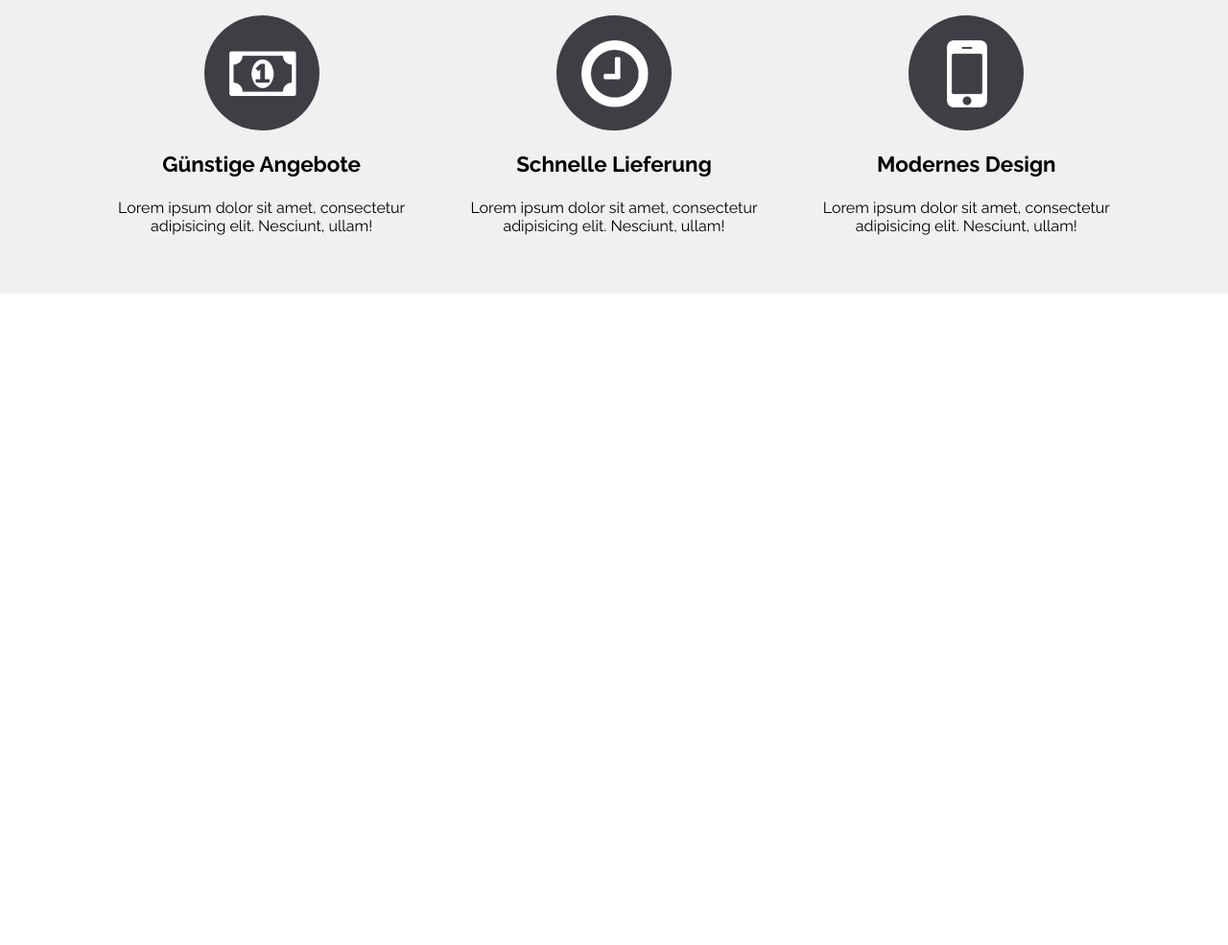
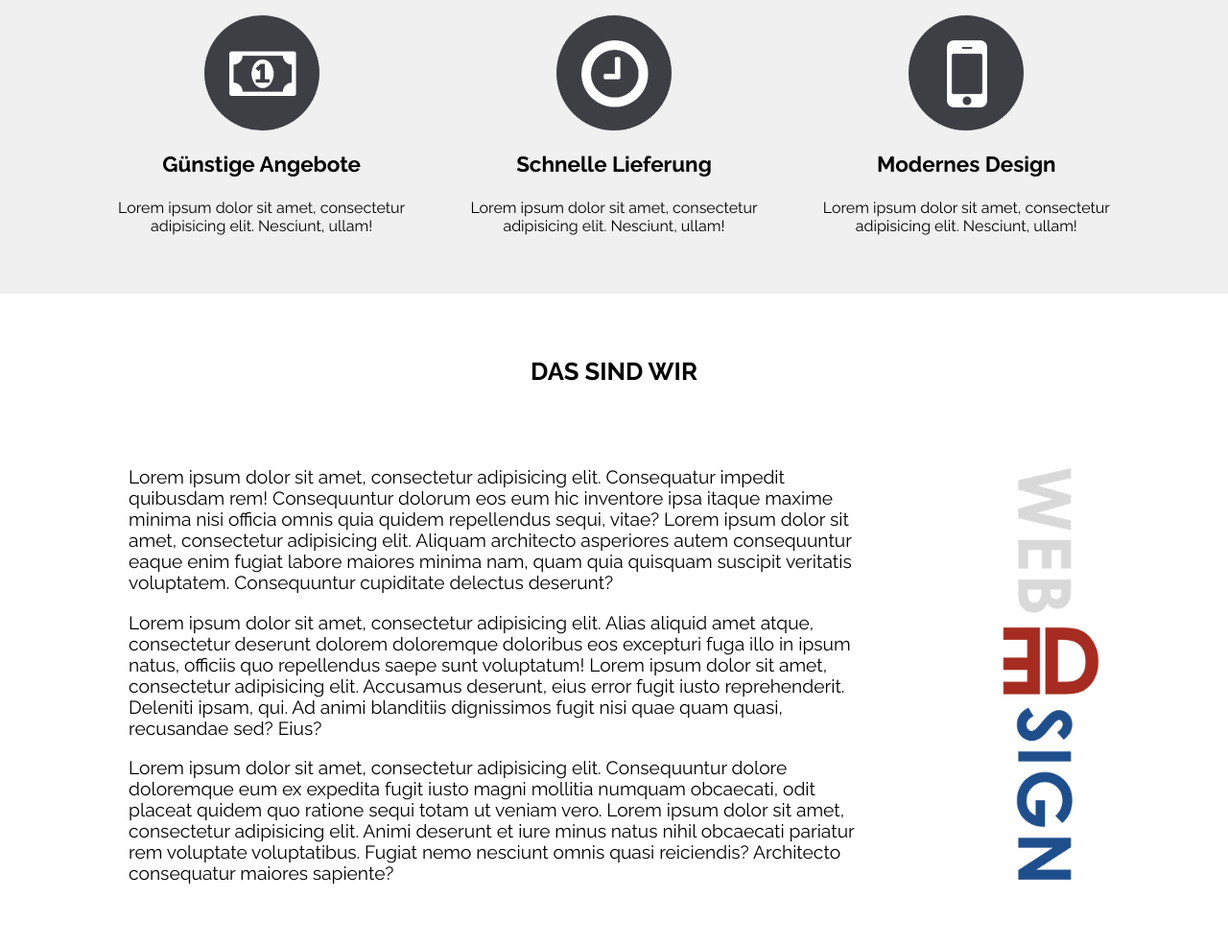
Before and after one commit to robinmatz/webdesign-made-simple, a website: page index.html in a window 1280 px wide. Shown: the part 2114-3099 px from the top of the page at 96% size. Before the commit the page ends 2420 px from the top, so only its background shows below. Drawn offline with Linux system fonts and the light colour scheme.

Commit message:
Über uns Bereich

```diff
--- a/index.html
+++ b/index.html
@@ -267,5 +267,58 @@
         </div>
       </div>
     </section>
+
+    <!-- Über uns Bereich -->
+    <section id="ueber-uns-bereich">
+      <div class="container">
+        <div class="row">
+          <div class="col-6">
+            <header class="intro-container">
+              <h1>Das sind wir</h1>
+            </header>
+          </div>
+        </div>
+        <div class="row">
+          <div class="col-6">
+            <article id="ueber-uns-container">
+              <p>
+                Lorem ipsum dolor sit amet, consectetur adipisicing elit.
+                Consequatur impedit quibusdam rem! Consequuntur dolorum eos eum
+                hic inventore ipsa itaque maxime minima nisi officia omnis quia
+                quidem repellendus sequi, vitae? Lorem ipsum dolor sit amet,
+                consectetur adipisicing elit. Aliquam architecto asperiores
+                autem consequuntur eaque enim fugiat labore maiores minima nam,
+                quam quia quisquam suscipit veritatis voluptatem. Consequuntur
+                cupiditate delectus deserunt?
+              </p>
+              <p>
+                Lorem ipsum dolor sit amet, consectetur adipisicing elit. Alias
+                aliquid amet atque, consectetur deserunt dolorem doloremque
+                doloribus eos excepturi fuga illo in ipsum natus, officiis quo
+                repellendus saepe sunt voluptatum! Lorem ipsum dolor sit amet,
+                consectetur adipisicing elit. Accusamus deserunt, eius error
+                fugit iusto reprehenderit. Deleniti ipsam, qui. Ad animi
+                blanditiis dignissimos fugit nisi quae quam quasi, recusandae
+                sed? Eius?
+              </p>
+              <p>
+                Lorem ipsum dolor sit amet, consectetur adipisicing elit.
+                Consequuntur dolore doloremque eum ex expedita fugit iusto magni
+                mollitia numquam obcaecati, odit placeat quidem quo ratione
+                sequi totam ut veniam vero. Lorem ipsum dolor sit amet,
+                consectetur adipisicing elit. Animi deserunt et iure minus natus
+                nihil obcaecati pariatur rem voluptate voluptatibus. Fugiat nemo
+                nesciunt omnis quasi reiciendis? Architecto consequatur maiores
+                sapiente?
+              </p>
+              <img
+                src="./src/img/webdesign-logo-vertical.png"
+                alt="Logo von Webdesign made simple"
+              />
+            </article>
+          </div>
+        </div>
+      </div>
+    </section>
   </body>
 </html>
--- a/src/css/styles.css
+++ b/src/css/styles.css
@@ -10,6 +10,7 @@ Rot: #a6221
   --dark-grey: #3d3f45;
   --light-grey: #f0f0f0;
   --red: #a62c21;
+  --white: #ffffff;
 }
 
 /* Global */
@@ -79,18 +80,18 @@ section {
 .btn-type-1 {
   background-color: var(--red);
   border: 2px solid var(--red);
-  color: #ffffff;
+  color: var(--white);
   padding: 0.4rem 0.6rem;
 }
 
 .btn-type-1:hover {
-  border: 2px solid #ffffff;
+  border: 2px solid var(--white);
 }
 
 .btn-type-2 {
-  border: 2px solid #ffffff;
+  border: 2px solid var(--white);
   background-color: transparent;
-  color: #ffffff;
+  color: var(--white);
   padding: 0.4rem 0.6rem;
 }
 
@@ -152,7 +153,7 @@ section {
 
 #header-nav ul > li > a:link,
 #header-nav ul > li > a:visited {
-  color: #fff;
+  color: var(--white);
   text-decoration: none;
 }
 
@@ -268,7 +269,7 @@ section {
 }
 
 #nb-werbetext {
-  color: #ffffff;
+  color: var(--white);
   font-size: 1.2rem;
 }
 
@@ -281,7 +282,7 @@ section {
 #nb-email-input {
   width: 78%;
   height: 40px;
-  border: solid 2px #ffffff;
+  border: solid 2px var(--white);
   padding: 0.4rem;
 }
 
@@ -336,7 +337,7 @@ section {
 .leistung-box {
   background-color: var(--dark-grey);
   text-align: center;
-  color: #fff;
+  color: var(--white);
   padding: 1rem 3rem 2.5rem;
   width: 60%;
   margin-bottom: 1.6rem;
@@ -404,7 +405,7 @@ section {
 /* Video Bereich */
 #video-bereich {
   background-color: var(--dark-grey);
-  color: #ffffff;
+  color: var(--white);
 }
 
 #video-bereich video {
@@ -497,6 +498,59 @@ section {
   }
 }
 
+/* Über uns Bereich */
+
+#ueber-uns-bereich {
+  background-color: var(--white);
+}
+
+#ueber-uns-container {
+  width: 85%;
+  margin-left: auto;
+  margin-right: auto;
+  position: relative;
+}
+
+#ueber-uns-container > p {
+  width: 75%;
+  font-size: 1.2rem;
+}
+
+#ueber-uns-container > img {
+  position: absolute;
+  top: 0;
+  right: 100px;
+  height: 100%;
+}
+
+@media (max-width: 1440px) {
+  #ueber-uns-container > img {
+    right: 50px;
+  }
+}
+
+@media (max-width: 1280px) {
+  #ueber-uns-container > img {
+    right: 0;
+  }
+}
+
+@media (max-width: 1140px) {
+  #ueber-uns-container > p {
+    width: 70%;
+  }
+}
+
+@media (max-width: 1024px) {
+  #ueber-uns-container > img {
+    display: none;
+  }
+
+  #ueber-uns-container > p {
+    width: 100%;
+  }
+}
+
 /*Grid System Sichtbarkeit*/
 /*.border,*/
 /*.border * {*/
```
